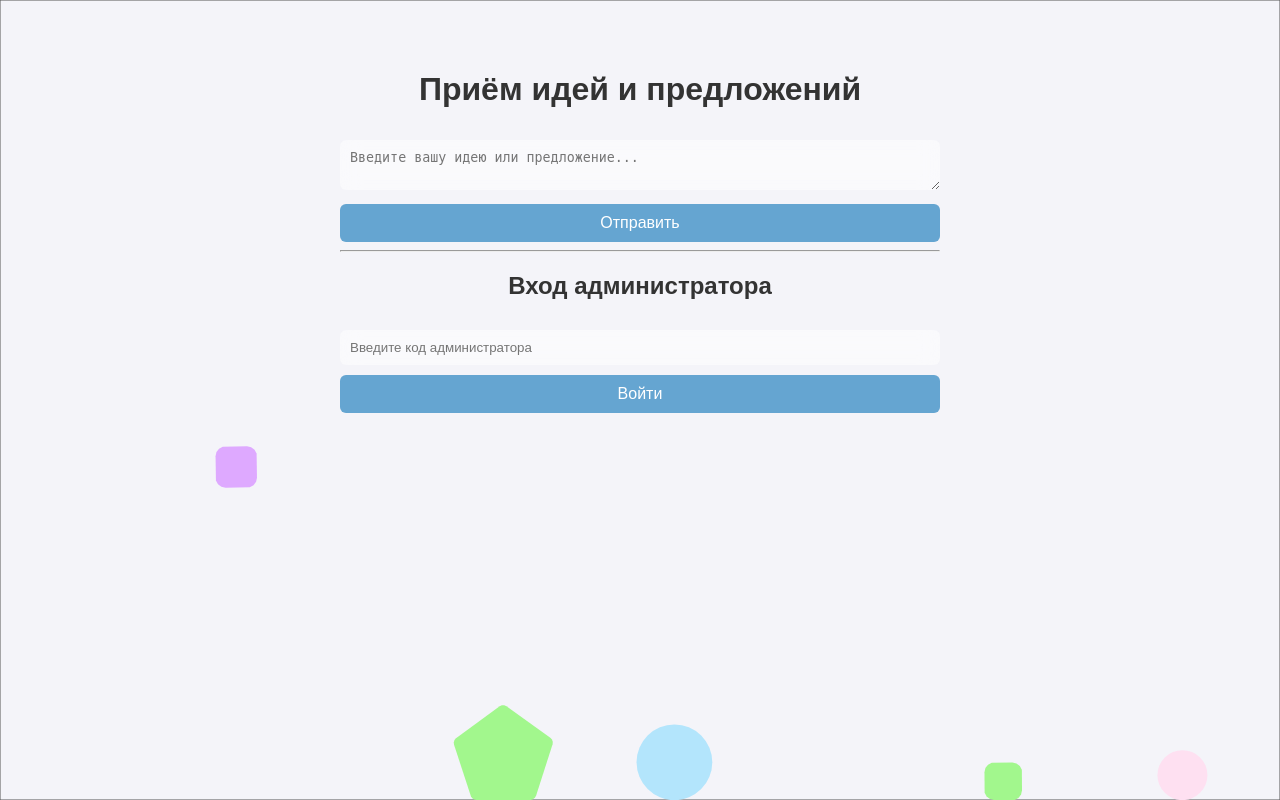
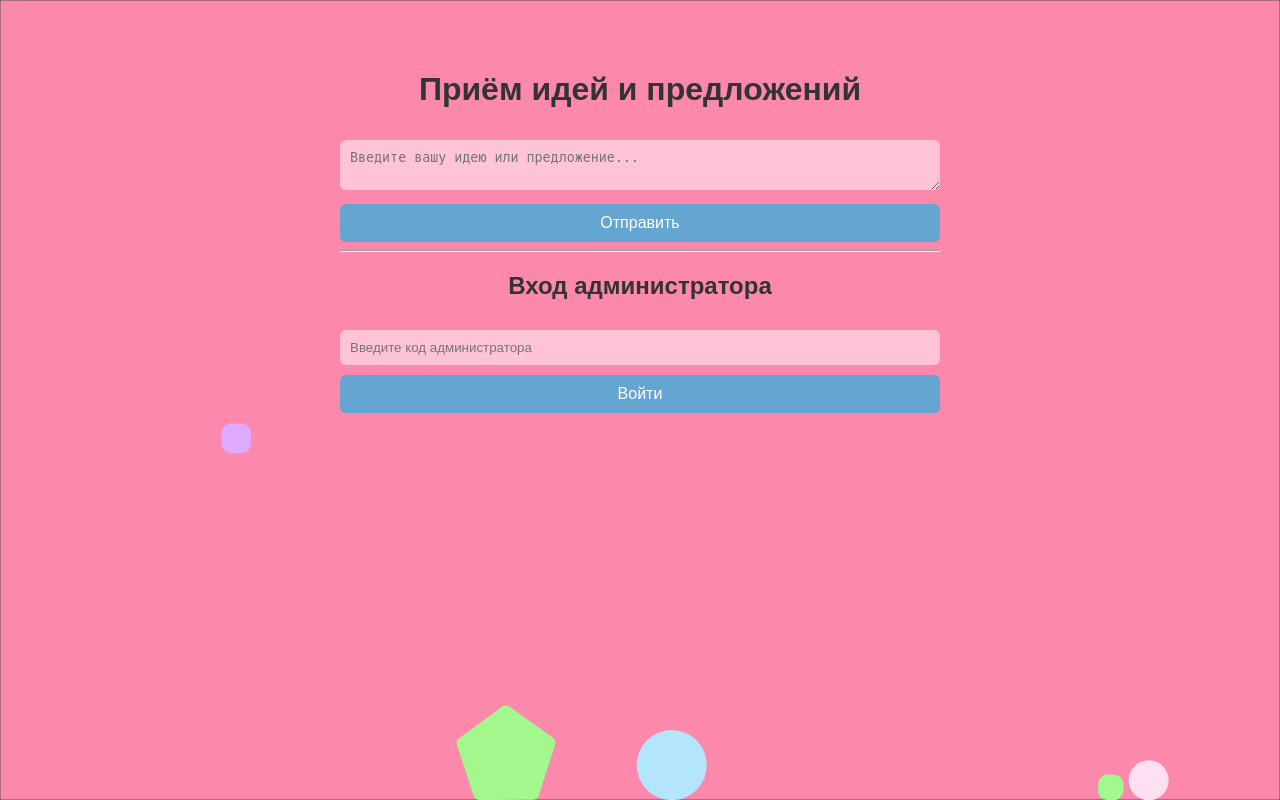
Before and after one commit to school450/school450_project, a Flask app: page / in a window 1280 px wide. Run offline with Flask 3, Linux system fonts and the light colour scheme; some libraries are stand-ins or nearby versions.

Commit message:
Обновление frontend: фон другой и размер

```diff
--- a/templates/index.html
+++ b/templates/index.html
@@ -10,7 +10,7 @@
             font-family: Arial, sans-serif;
             margin: 0;
             padding: 0;
-            background-color: #f4f4f9;
+            background-color: #FC89AC;
             overflow-x: visible;
         }
         canvas {
@@ -190,7 +190,7 @@
 
         const shapes = [];
         function addShape() {
-            const size = Math.random() * 90 + 20;
+            const size = Math.random() * 105 + 5;
             const x = Math.random() * window.innerWidth;
             const type = Math.random();
 
```
